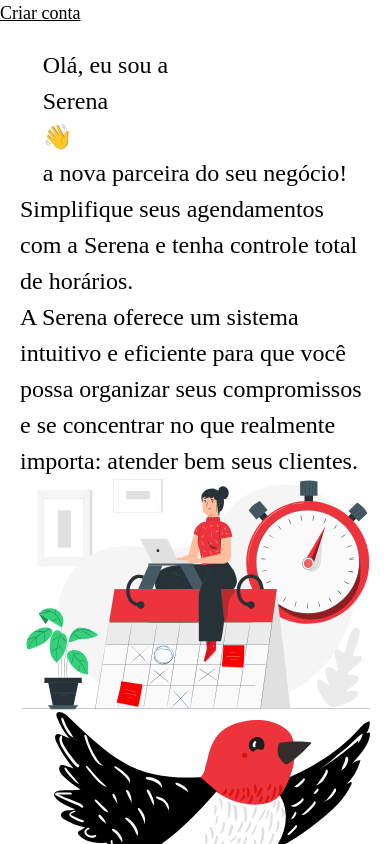
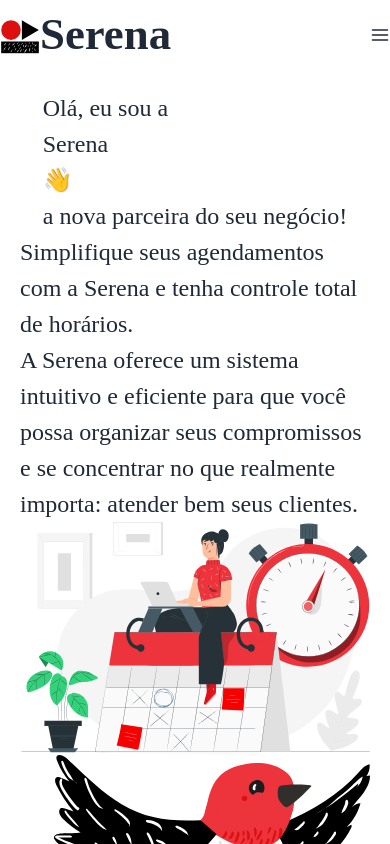
Before and after one commit to ArthurViniciusL/Serena, a Next.js app: page /home in a window 390 px wide. Shown: the top 844 px of the page. Built offline with nearby package versions, Linux system fonts and the light colour scheme.

Commit message:
Refactoring the styling of the header component along with the addition of a mobile menu

```diff
--- a/src/app/home/components/ButtonsList/index.tsx
+++ /dev/null
@@ -1,49 +0,0 @@
-import "@/app/pages/home/styles/home_styles.css";
-
-import { Tooltip } from "@/components/Ui/Tooltip";
-import { Button } from "@/components/Button";
-import { SerenaIconCirclePlus } from "@/modules/app.modules";
-
-export function ButtonsList() {
-    return (
-        <div className="remove-on-mobile">
-            <ul className="home-buttons__list">
-                <li>
-                    <Button
-                        bgColorHover="var(--bg-color-01)"
-                        fontColorHover="var(--font-color-01)"
-                    >
-                        Sobre
-                    </Button>
-                </li>
-                <li>
-                    <Button
-                        bgColorHover="var(--bg-color-01)"
-                        fontColorHover="var(--font-color-01)"
-                    >
-                        Recursos
-                    </Button>
-                </li>
-                <li>
-                    <Button
-                        bgColorHover="var(--bg-color-01)"
-                        fontColorHover="var(--font-color-01)"
-                    >
-                        Preços
-                    </Button>
-                </li>
-
-                <li>
-                    <Tooltip msg="Mais informações">
-                        <Button bgColorHover="var(--bg-color-01)">
-                            <SerenaIconCirclePlus
-                                color="var(--font-color-01)"
-                                size={20}
-                            />
-                        </Button>
-                    </Tooltip>
-                </li>
-            </ul>
-        </div>
-    );
-}
--- /dev/null
+++ b/src/app/home/components/Menu/index.tsx
@@ -0,0 +1,73 @@
+import { Button } from "@/components/Button";
+import { ModalCreateAccount } from "@/components/Modals/ModalCreateAccount";
+import { ModalLoginAccount } from "@/components/Modals/ModalLoginAccount";
+import { Tooltip } from "@/components/Ui/Tooltip";
+import { IconMoreInfo } from "@/modules/app.modules";
+import { AlignJustify } from "lucide-react";
+import { useEffect, useState } from "react";
+
+export function Menu() {
+
+    const [screen, setScreen] = useState(0);
+
+    useEffect(() => {
+        function updateScreenSize() {
+            setScreen(window.innerWidth);
+            console.log(`Nova largura da tela: ${screen}px`);
+        }
+        window.addEventListener('resize', updateScreenSize);
+    })
+
+    if (screen <= 770) {
+        return (
+            <>
+            {/* é provisório ok */}
+                <AlignJustify size={20} />
+            </>
+        )
+    }
+    return (
+        <>
+            <ul className="flex flex-row gap-[var(--gap)] justify-between">
+                <li>
+                    <Button>
+                        Sobre
+                    </Button>
+                </li>
+
+                <li>
+                    <Button>
+                        Recursos
+                    </Button>
+                </li>
+
+                <li>
+                    <Button>
+                        Preços
+                    </Button>
+                </li>
+
+                <li>
+                    <Button>
+                        <Tooltip msg="Mais informações">
+                            <IconMoreInfo size={20} />
+                        </Tooltip>
+                    </Button>
+                </li>
+            </ul>
+
+            <div className="flex flex-row align-baseline gap-[var(--gap)]">
+                <ModalLoginAccount>
+                    <Button>
+                        Entrar
+                    </Button>
+                </ModalLoginAccount>
+                <ModalCreateAccount>
+                    <Button>
+                        Criar conta
+                    </Button>
+                </ModalCreateAccount>
+            </div>
+        </>
+    )
+}
--- a/src/app/home/page.tsx
+++ b/src/app/home/page.tsx
@@ -12,21 +12,18 @@ import serena_asset_4 from "@/assets/images/serena_asset_4.svg";
 import { ModalCreateAccount } from "@/components/Modals/ModalCreateAccount";
 
 import routes from "@/app.routes";
-import { ButtonsList } from "./components/ButtonsList";
 import { Logo } from "@/components/Logo";
 import { ModalProvider } from "@/context/ModalContext";
+import { ModalLoginAccount } from "@/components/Modals/ModalLoginAccount";
+import { Menu } from "./components/Menu";
 
 export default function Home() {
     return (
         <>
-
-
-                <ModalCreateAccount>
-                    <Button>
-                        Criar conta
-                    </Button>
-                </ModalCreateAccount>
-
+            <Header className="serena-bg-color-02">
+                <Logo type="LogoTipo" />
+                <Menu />
+            </Header>
 
             <main className="app-main">
                 <section className="app-section home-section home-content__section-01">
--- a/src/components/Logo/Logo.module.css
+++ b/src/components/Logo/Logo.module.css
@@ -1,8 +1,6 @@
 .logoContainer {
     display: flex;
     gap: var(--gap);
-    justify-content: center;
-    align-items: center;
     flex-direction: row;
     width: fit-content;
     height: fit-content;
--- /dev/null
+++ b/src/components/Ui/Header/Header.module.css
@@ -0,0 +1,18 @@
+.container {
+    width: 100dvw;
+    height: 70px;
+}
+
+.content {
+    width: 100%;
+    height: 70px;
+    position: fixed;
+    gap: var(--gap);
+    display: flex;
+    flex-wrap: wrap;
+    flex-flow: column;
+    flex-direction: row;
+
+    align-items: center;
+    justify-content: space-between;
+}
--- a/src/components/Ui/Header/index.tsx
+++ b/src/components/Ui/Header/index.tsx
@@ -1,21 +1,20 @@
 "use client";
 
-import "./header_styles.css";
+import style from "./Header.module.css"
 
 interface HeaderProps {
-    colorFill: string;
+    className: string;
+    colorFill?: string;
     children: React.ReactNode;
 }
 
-export function Header({ colorFill, children }: HeaderProps) {
+export function Header({ className, colorFill, children }: HeaderProps) {
     return (
-        <header className="header-box">
-            <div
-                className="header-box__content "
-                style={{ backgroundColor: colorFill }}
-            >
+        <header className={style.container}>
+            <section
+                className={`${className} ${style.content}`}>
                 {children}
-            </div>
-        </header>
+            </section>
+        </header >
     );
 }
--- a/src/components/Ui/Modal/index.tsx
+++ b/src/components/Ui/Modal/index.tsx
@@ -22,7 +22,7 @@ export function Modal({ modalTitle, children }: ModalProps) {
 
     if (isOpen) {
         return (
-            <div className="serena-modal-background" onClick={clickOut}>
+            <dialog className="serena-modal-background" onClick={clickOut}>
                 <div
                     className="serena-modal-box"
                     onMouseEnter={() => setLeaveContent(false)}
@@ -41,7 +41,7 @@ export function Modal({ modalTitle, children }: ModalProps) {
 
                     <section className="serena-modal-content">{children}</section>
                 </div>
-            </div>
+            </dialog>
         );
     }
     return null;
--- a/src/hooks/useButtonReducer.ts
+++ b/src/hooks/useButtonReducer.ts
@@ -1,5 +1,5 @@
 import routes from "../app.routes";
-import { PageName } from "../app/pages/(user)/feed/ButtonsList";
+import { PageName } from "../app/(user)/feed/ButtonsList";
 
 /* const initialState = {
     activePage: null,
--- a/src/modules/app.modules.ts
+++ b/src/modules/app.modules.ts
@@ -9,7 +9,7 @@ import { SerenaIconStar } from "@/modules/app.modules";
  */
 
 export {
-    CirclePlus as SerenaIconCirclePlus,
+    CirclePlus as IconMoreInfo,
     CircleX as SerenaIconCircleClose,
     LayoutList as SerenaIconLayoutList,
     CalendarDays as SerenaIconCalendarDays,
--- a/src/styles/globals.css
+++ b/src/styles/globals.css
@@ -4,6 +4,7 @@
 
 @import url('./variables.css');
 @import url('./fonts.css');
+@import url("./serena.css");
 
 
 * {
@@ -37,7 +38,6 @@ main {
 
 section {
     padding: var(--padding);
-
     display: flex;
     flex-grow: 1;
     flex-wrap: wrap;
@@ -47,19 +47,6 @@ section {
 
 aside {
     padding: var(--padding);
-}
-
-.serena-bg-color {
-    color: var(--font-color-01);
-    background-color: var(--bg-color-01);
-}
-
-.serena-b-radius {
-    border-radius: var(--radius);
-}
-
-.serena-shadow-hover:hover {
-    box-shadow: 0px 0px 24px var(--bg-shadow);
 }
 
 h1 {
@@ -86,8 +73,11 @@ p {
 }
 
 a:hover {
-    text-decoration: underline;
+    /* text-decoration: underline; */
 }
+
+
+
 
 .remove-on-mobile {
 }
--- /dev/null
+++ b/src/styles/serena.css
@@ -0,0 +1,31 @@
+.serena-bg-color {
+    color: var(--font-color-01);
+    background-color: var(--bg-color-01);
+}
+
+.serena-b-radius {
+    border-radius: var(--radius);
+}
+
+.serena-shadow-hover:hover {
+    box-shadow: 0px 0px 24px var(--bg-shadow);
+}
+
+
+.serena-bg-color-01 {
+    background-color: var(--bg-color-01);
+}
+
+.serena-bg-color-02 {
+    background-color: var(--bg-color-02);
+}
+
+.serena-bg-color-03 {
+    background-color: var(--bg-color-03);
+}
+.serena-bg-color-04 {
+    background-color: var(--bg-color-04);
+}
+.serena-bg-color-05 {
+    background-color: var(--bg-color-05);
+}
```
Also changed, not shown: src/components/Ui/Header/header_styles.css (deleted, +0 -21 lines). Lines whose indentation alone changed are shown as unchanged.
